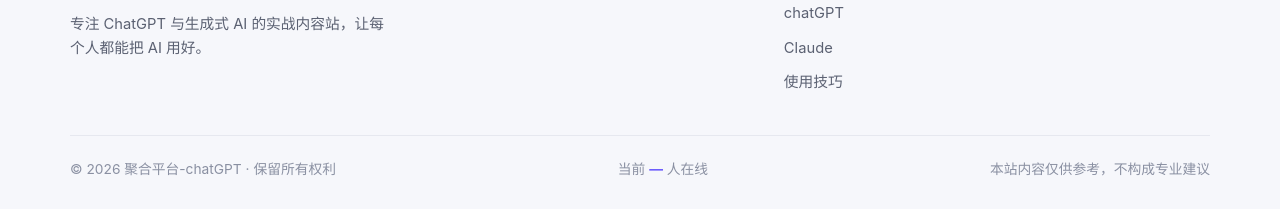
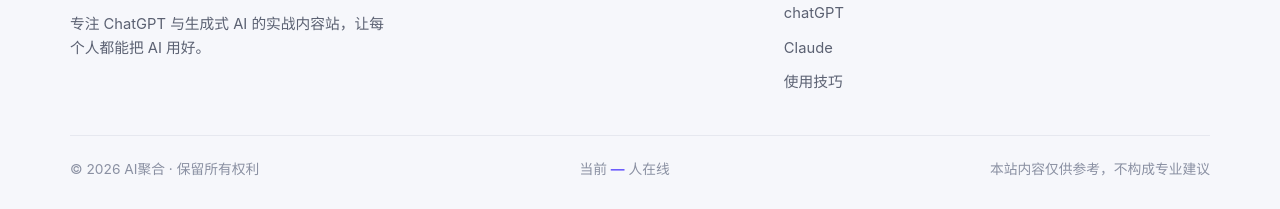
Before and after one commit to bayga01/chatgpt-blog, a plain HTML site: page index.html in a window 1280 px wide. Shown: the part 3467-3676 px from the top of the page. Drawn offline with Linux system fonts and the light colour scheme; no server answers.

Commit message:
fix: 页脚版权文字改为AI聚合

```diff
--- a/index.html
+++ b/index.html
@@ -169,7 +169,7 @@
         </div>
       </div>
       <div class="footer-bottom">
-        <span>© 2026 聚合平台-chatGPT · 保留所有权利</span>
+        <span>© 2026 AI聚合 · 保留所有权利</span>
         <span>当前 <b id="onlineVisitors" style="color:var(--color-primary)">—</b> 人在线</span>
         <span>本站内容仅供参考，不构成专业建议</span>
       </div>
```
